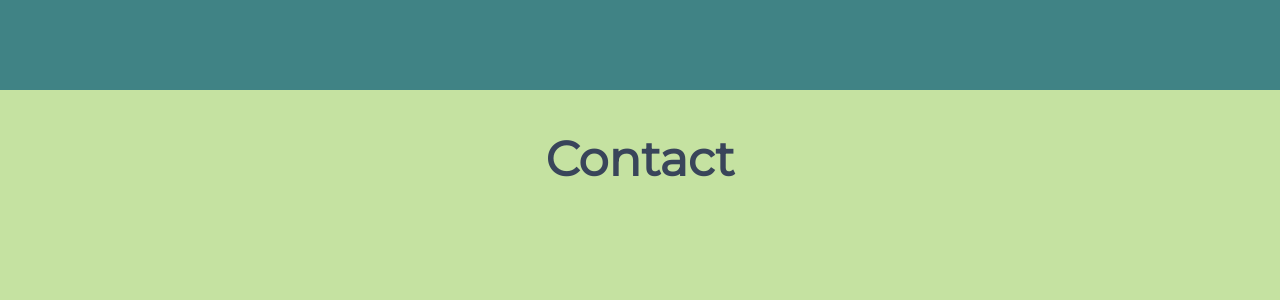
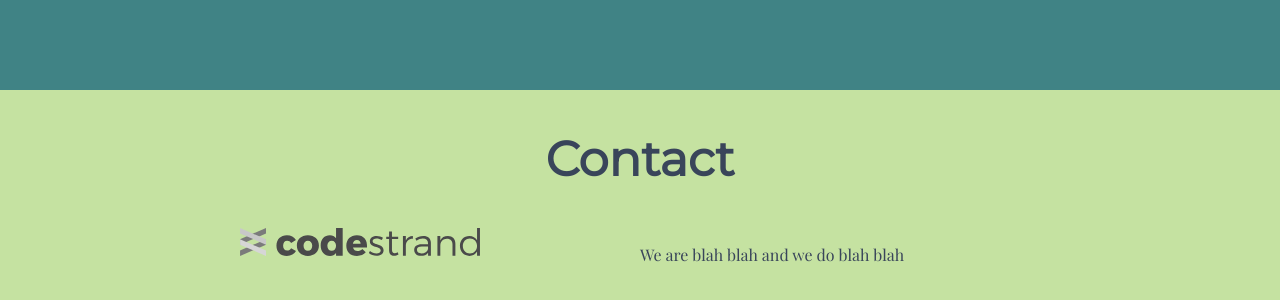
Before and after one commit to codestrand/codestrand.com, an Angular app: page / in a window 1280 px wide. Shown: the part 3190-3490 px from the top of the page. Built offline with nearby package versions, Linux system fonts and the light colour scheme.

Commit message:
Add contact component

```diff
--- a/src/app/contact/contact.component.css
+++ b/src/app/contact/contact.component.css
@@ -21,5 +21,28 @@ body {
   flex-direction: column; }
   .contact h2 {
     text-align: center; }
+  .contact .contact__container {
+    display: flex;
+    margin-left: auto;
+    margin-right: auto;
+    justify-content: space-between; }
+    .contact .contact__container .contact__item {
+      order: 1;
+      flex-grow: 2; }
+    .contact .contact__container .contact__image {
+      order: 0;
+      flex-grow: 1;
+      max-width: 50%; }
+      .contact .contact__container .contact__image img {
+        max-width: 60%; }
+
+@media screen and (min-width: 720px) {
+  .contact__container {
+    flex-direction: row;
+    width: 800px; } }
+@media screen and (max-width: 720px) {
+  .contact__container {
+    flex-direction: column;
+    text-align: center; } }
 
 /*# sourceMappingURL=contact.component.css.map */
--- a/src/app/contact/contact.component.sass
+++ b/src/app/contact/contact.component.sass
@@ -9,3 +9,30 @@
 
   h2
     text-align: center
+
+  .contact__container
+    display: flex
+    margin-left: auto
+    margin-right: auto
+    justify-content: space-between
+
+    .contact__item
+      order: 1
+      flex-grow: 2
+
+    .contact__image
+      order: 0
+      flex-grow: 1
+      max-width: 50%
+      img
+        max-width: 60%
+
+@media screen and (min-width: 720px)
+  .contact__container
+    flex-direction: row
+    width: 800px
+
+@media screen and (max-width: 720px)
+  .contact__container
+    flex-direction: column
+    text-align: center
--- a/src/app/contact/contact.component.ts
+++ b/src/app/contact/contact.component.ts
@@ -4,6 +4,14 @@ import { Component, OnInit } from '@angular/core';
   selector: 'cs-contact',
   template: `<div id="contact" class="contact">
     <h2>Contact</h2>
+    <div class="contact__container">
+      <div class="contact__image">
+        <img src="./../../assets/images/brand/codestrand-bw.svg">
+      </div>
+      <div class="contact__item">
+        <p>We are blah blah and we do blah blah</p>
+      </div>
+    </div>
   </div>`,
   styleUrls: ['./contact.component.sass']
 })
```
Also changed, not shown: 1 other file (tests, documents, lock files or other folders).
